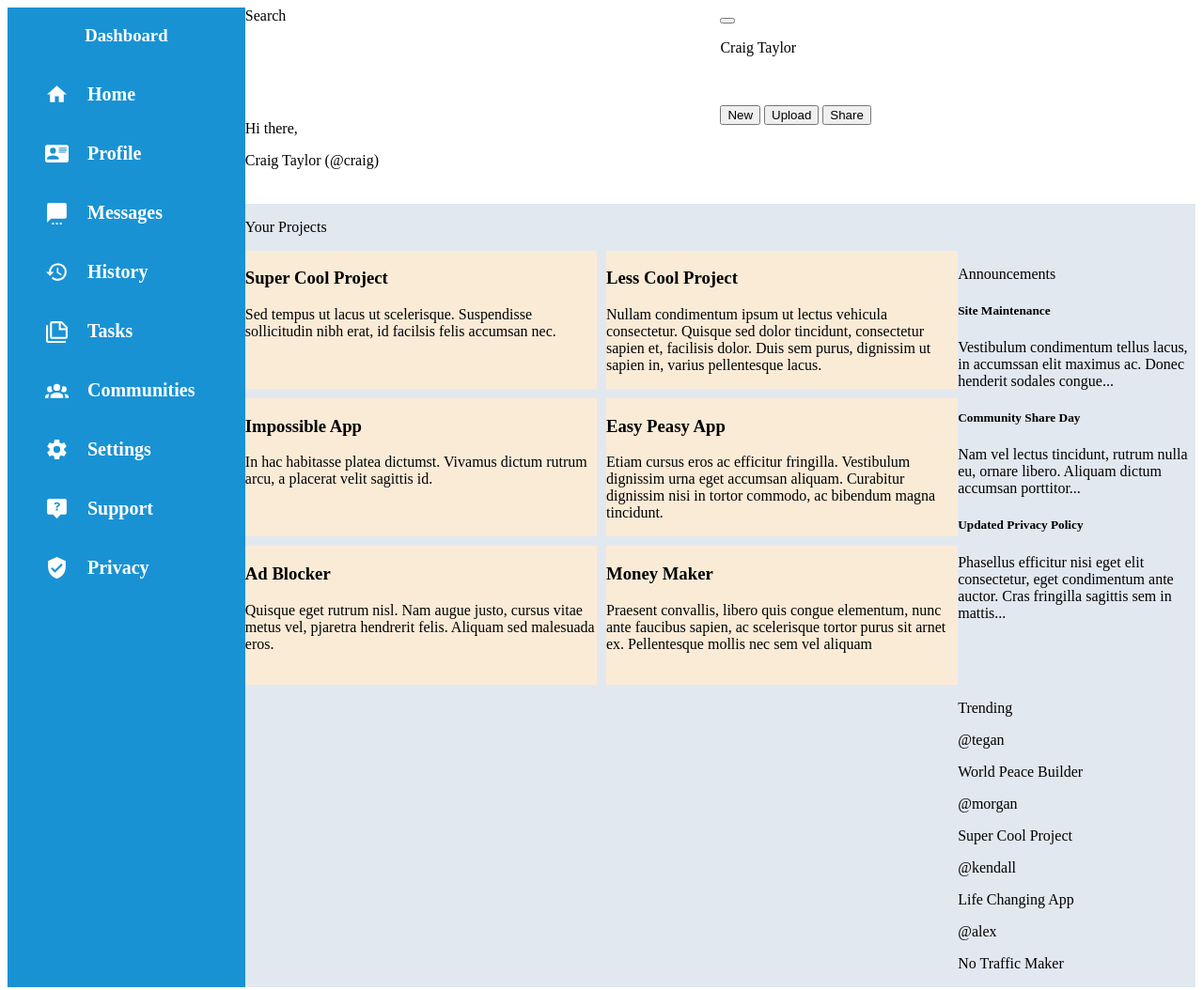
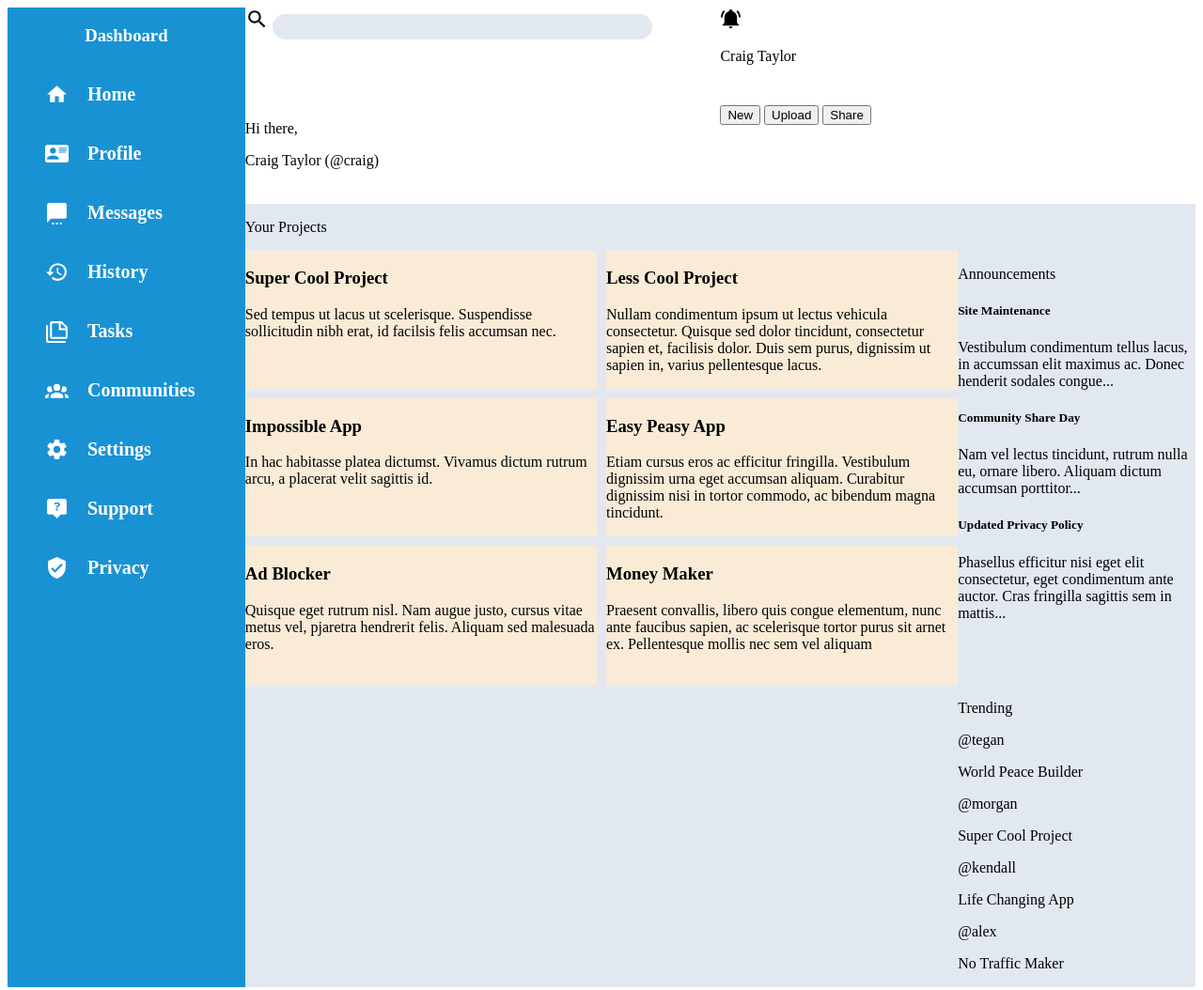
Before and after one commit to Cragt/Admin-Dashboard, a plain HTML site: page index.html in a window 1280 px wide. Shown: the whole page at 94% size. Drawn offline with Linux system fonts and the light colour scheme.

Commit message:
Insert search icon and form input, insert notification bell icon

```diff
--- a/index.html
+++ b/index.html
@@ -52,10 +52,17 @@
       </div>
       <div class="header">
         <div class="top-left">
-          <div class="search">Search</div>
+          <div class="search">
+            <form action="">
+              <label for="search">
+                <img src="icons/search.svg" alt="search" width="25px" />
+              </label>
+              <input type="text" name="search" id="search" />
+            </form>
+          </div>
         </div>
         <div class="top-right">
-          <button class="notification"></button>
+          <img src="icons/notifications.svg" alt="notifications" width="23px" />
           <p>Craig Taylor</p>
         </div>
         <div class="bottom-left">
--- a/style.css
+++ b/style.css
@@ -37,10 +37,12 @@
 
 .top-left {
   grid-area: 1 / 1 / 2 / 2;
+  /* display: flex; */
 }
 
 .top-right {
   grid-area: 1 / 2 / 2 / 3;
+  /* display: flex; */
 }
 
 .bottom-left {
@@ -78,3 +80,12 @@
 .trending {
   grid-column: 2 / 3;
 }
+
+input[type="text"],
+textarea {
+  background-color: #e2e8f0;
+  border: none;
+  width: 400px;
+  height: 25px;
+  border-radius: 15px;
+}
```
